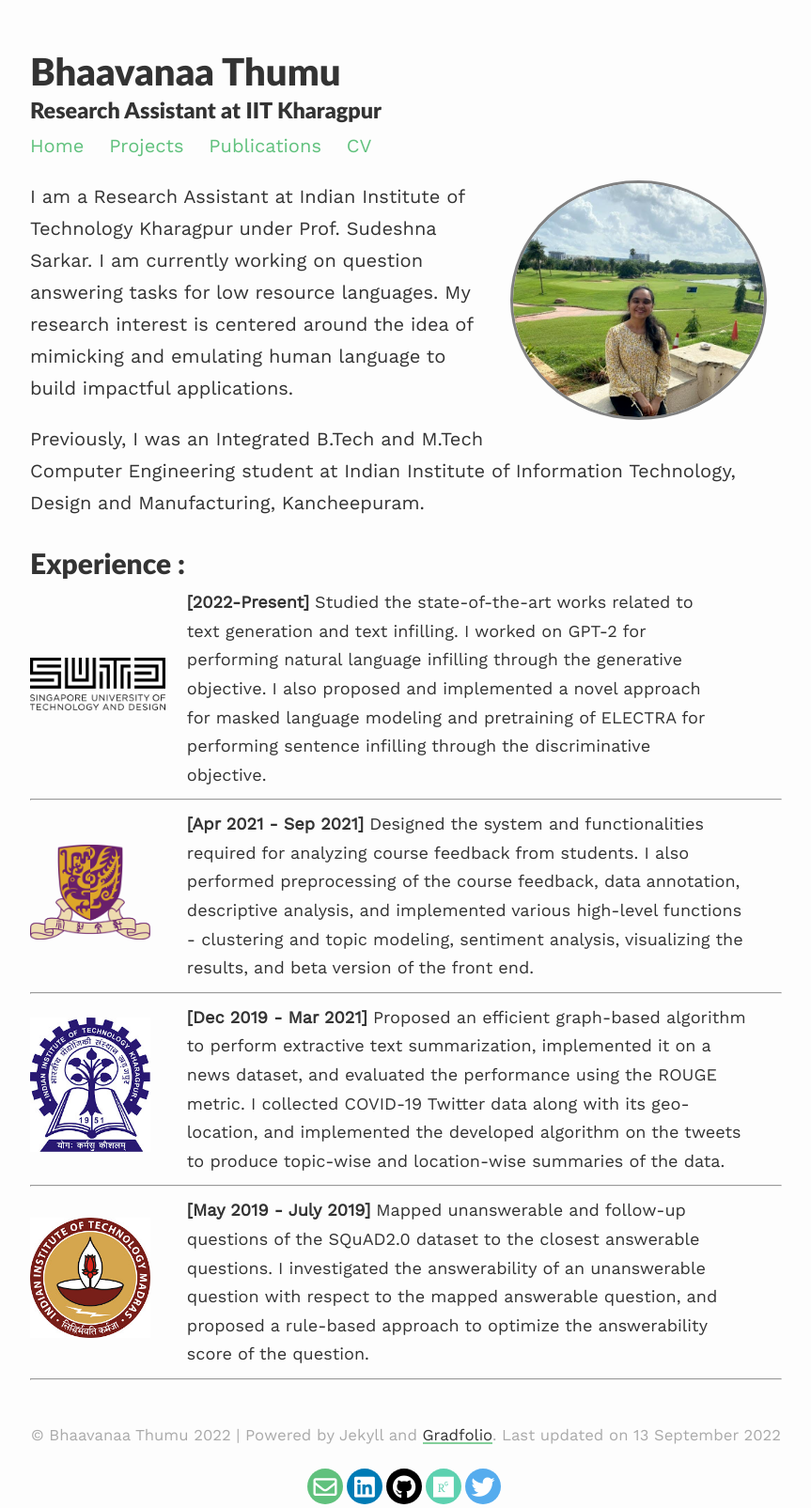
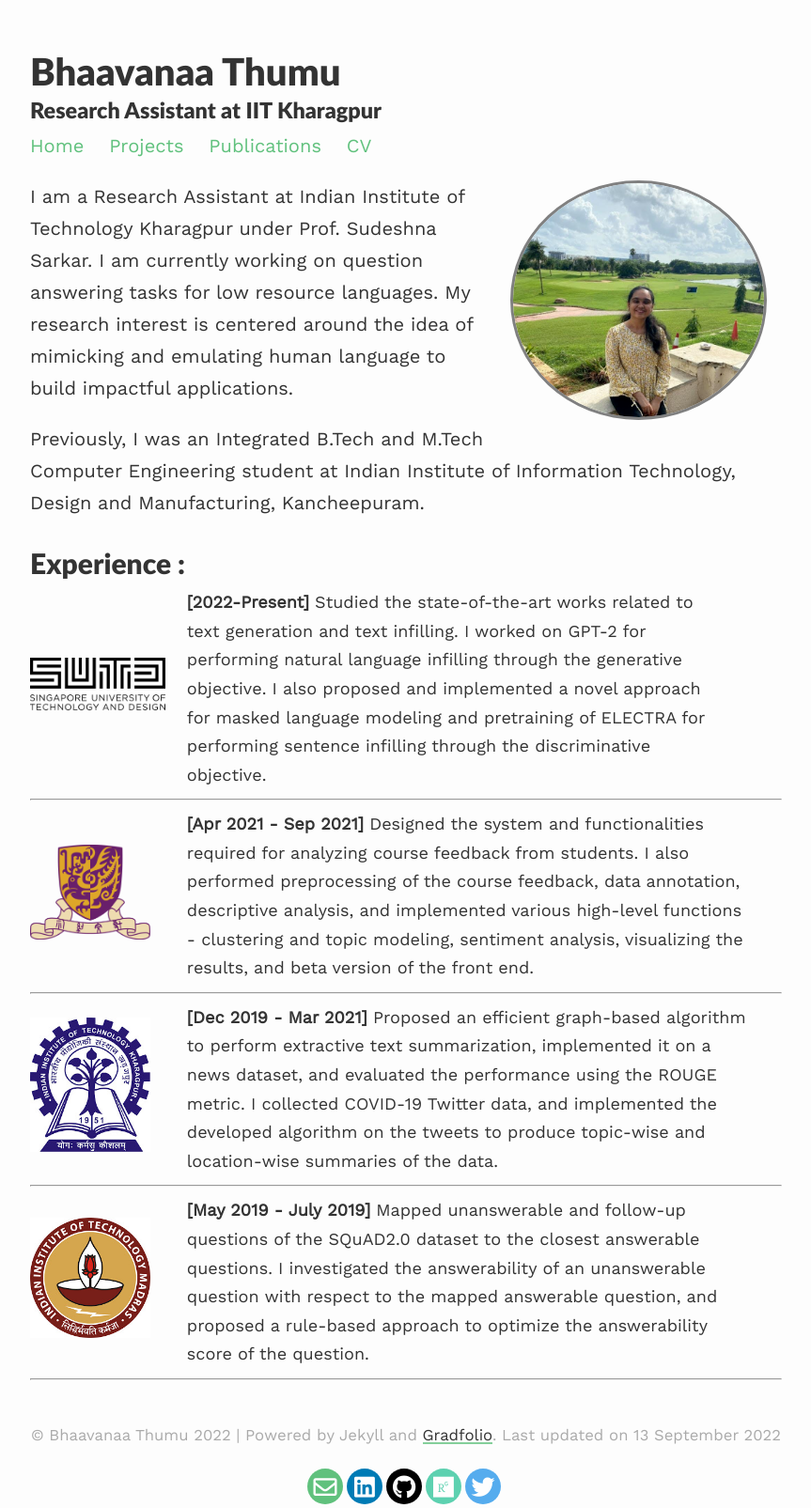
Before and after one commit to bhaavanaa/bhaavanaa.github.io, a Jekyll site: the page built from index.md, in a window 1280 px wide. Shown: the whole page at 94% size, without its empty margins (208-1071 px from the left). Built offline with Jekyll 4.4.1, drawn with Linux system fonts in a browser that asks for light colours; nearby versions of some CDN libraries.

Commit message:
Update index.md

```diff
--- a/index.md
+++ b/index.md
@@ -38,7 +38,7 @@ The social-icons footer can be used to link profiles from GitHub, OrcID and Reas
 
 <div class="row">
   <span style="width:20%; height:auto; display: inline-block; justify-content:center; vertical-align: middle;"><img src="IITK.jpeg" alt="Indian Institute of Technology Kharagpur" style="max-width:80%; height:auto; object-fit: contain; margin:auto;"></span>
-  <span style="width:75%; height:auto; display: inline-block; vertical-align: middle;font-size:large;"><b>[Dec 2019 - Mar 2021]</b> Proposed an efficient graph-based algorithm to perform extractive text summarization, implemented it on a news dataset, and evaluated the performance using the ROUGE metric. I collected COVID-19 Twitter data along with its geo-location, and implemented the developed algorithm on the tweets to produce topic-wise and location-wise summaries of the data.
+  <span style="width:75%; height:auto; display: inline-block; vertical-align: middle;font-size:large;"><b>[Dec 2019 - Mar 2021]</b> Proposed an efficient graph-based algorithm to perform extractive text summarization, implemented it on a news dataset, and evaluated the performance using the ROUGE metric. I collected COVID-19 Twitter data, and implemented the developed algorithm on the tweets to produce topic-wise and location-wise summaries of the data.
 </span>
 </div>
 
```
